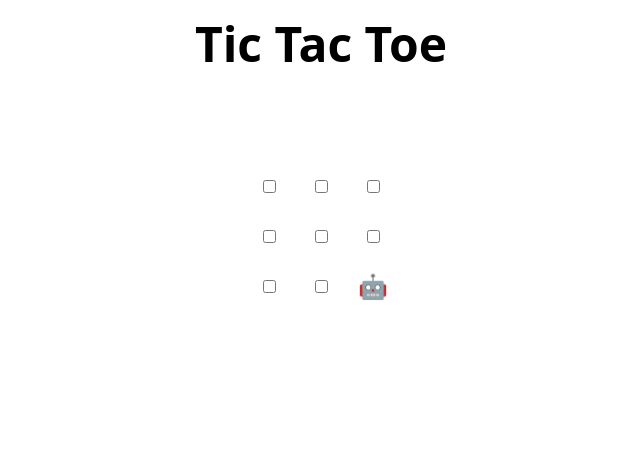
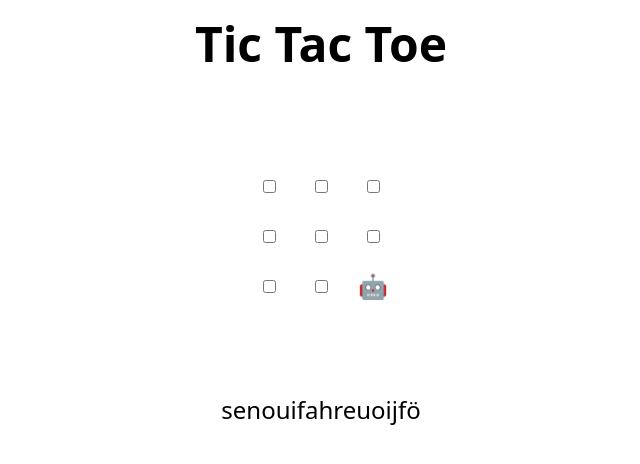
Before and after one commit to soprati46/skills-review-pull-requests, a plain HTML site: page index.html in a window 1280 px wide. Shown: the whole page, without its empty margins (319-959 px from the left). Drawn offline with Linux system fonts and the light colour scheme.

Commit message:
Update index.html
soprati2354657687

```diff
--- a/index.html
+++ b/index.html
@@ -48,7 +48,7 @@
 </table>
 
 <h2 hidden>Game over, refresh to play again 🧑‍💻 🤖!</h2>
-
+senouifahreuoijfö
 <script>
   // Initialization
   const boxes = Array.from(document.querySelectorAll("td"));
```
